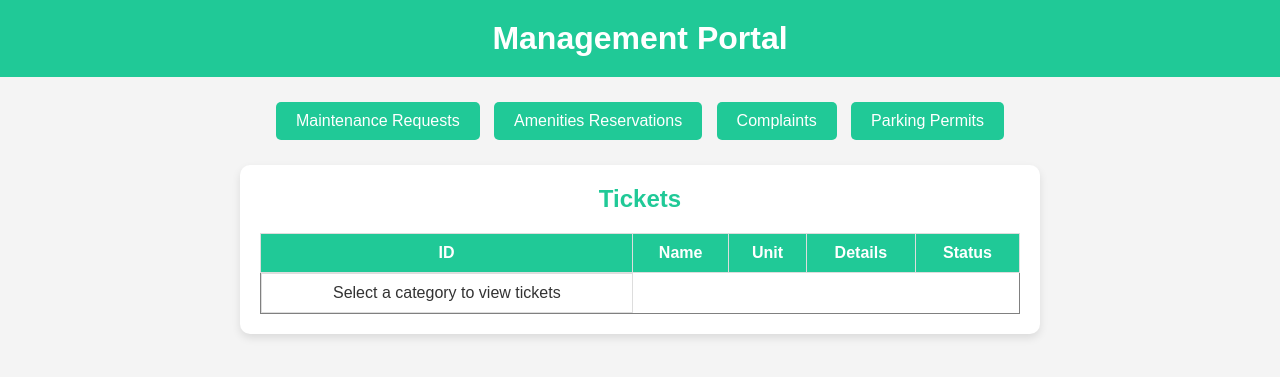
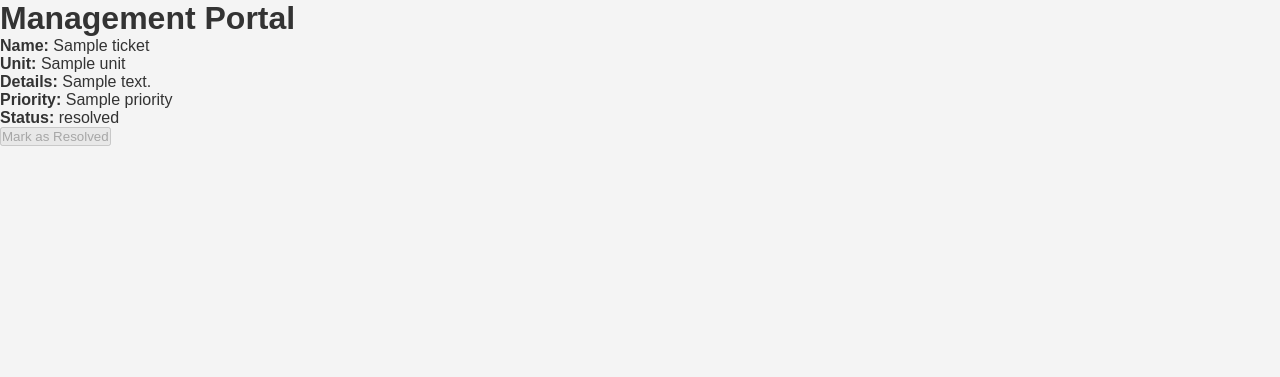
Before and after one commit to CyberSavvyy/MaintenanceWebsite, a Flask app: template templates/management.html in a window 1280 px wide. Shown: the top 377 px of the page. Run offline with Flask 3, Linux system fonts and the light colour scheme; the template is opened without the code that fills it: most values are stand-ins (such as "Sample title", 1, 10 or a date in 2020).

Commit message:
add several functionalities to the app.py and management.html

```diff
--- a/templates/management.html
+++ b/templates/management.html
@@ -10,70 +10,67 @@
     />
   </head>
   <body>
-    <header>
-      <h1>Management Portal</h1>
-    </header>
+    <h1>Management Portal</h1>
 
-    <main>
-      <!-- Navigation for ticket categories -->
-      <nav>
-        <button onclick="loadTickets('maintenance')">
-          Maintenance Requests
+    <!-- Container for tickets -->
+    <div id="tickets-container">
+      <!-- Example ticket layout -->
+      {% for ticket in tickets %}
+      <div class="ticket">
+        <p><strong>Name:</strong> {{ ticket.name }}</p>
+        <p><strong>Unit:</strong> {{ ticket.unit }}</p>
+        <p><strong>Details:</strong> {{ ticket.details }}</p>
+        <p><strong>Priority:</strong> {{ ticket.priority }}</p>
+        <p>
+          <strong>Status:</strong>
+          <span class="status">{{ ticket.status }}</span>
+        </p>
+        <button
+          class="resolve-btn"
+          data-id="{{ ticket.id }}"
+          data-category="{{ ticket.category }}"
+          {% if ticket.status == 'resolved' %} disabled {% endif %}
+        >
+          Mark as Resolved
         </button>
-        <button onclick="loadTickets('amenities')">
-          Amenities Reservations
-        </button>
-        <button onclick="loadTickets('complaints')">Complaints</button>
-        <button onclick="loadTickets('parking')">Parking Permits</button>
-      </nav>
+      </div>
+      {% endfor %}
+    </div>
 
-      <!-- Ticket display section -->
-      <section id="ticket-display">
-        <h2>Tickets</h2>
-        <table id="ticket-table" border="1">
-          <thead>
-            <tr>
-              <th>ID</th>
-              <th>Name</th>
-              <th>Unit</th>
-              <th>Details</th>
-              <th>Status</th>
-            </tr>
-          </thead>
-          <tbody>
-            <tr>
-              <td colspan="5">Select a category to view tickets</td>
-            </tr>
-          </tbody>
-        </table>
-      </section>
-    </main>
+    <!-- JavaScript to handle the "Mark as Resolved" functionality -->
+    <script>
+      document.addEventListener('DOMContentLoaded', () => {
+        const resolveButtons = document.querySelectorAll('.resolve-btn');
 
-    <script>
-      async function loadTickets(category) {
-        const response = await fetch(`/getTickets/${category}`);
-        const tickets = await response.json();
+        resolveButtons.forEach((button) => {
+          button.addEventListener('click', () => {
+            const ticketId = button.getAttribute('data-id');
+            const category = button.getAttribute('data-category');
 
-        const tableBody = document.querySelector("#ticket-table tbody");
-        tableBody.innerHTML = ""; // Clear existing rows
-
-        if (tickets.length === 0) {
-          tableBody.innerHTML = `<tr><td colspan="5">No tickets found for ${category}</td></tr>`;
-          return;
-        }
-
-        tickets.forEach((ticket) => {
-          const row = document.createElement("tr");
-          row.innerHTML = `
-                    <td>${ticket.id}</td>
-                    <td>${ticket.name}</td>
-                    <td>${ticket.unit}</td>
-                    <td>${ticket.details.join(", ")}</td>
-                    <td>${ticket.status}</td>
-                `;
-          tableBody.appendChild(row);
+            fetch('/resolveTicket', {
+              method: 'POST',
+              headers: { 'Content-Type': 'application/json' },
+              body: JSON.stringify({ id: ticketId, category: category }),
+            })
+              .then((response) => {
+                if (!response.ok) {
+                  throw new Error('Network response was not ok');
+                }
+                return response.json();
+              })
+              .then((data) => {
+                alert(data.message);
+                button.parentElement.querySelector('.status').innerText =
+                  'resolved';
+                button.disabled = true; // Disable the button after resolving
+              })
+              .catch((error) => {
+                console.error('Error:', error);
+                alert('Failed to resolve ticket. Please try again.');
+              });
+          });
         });
-      }
+      });
     </script>
   </body>
 </html>
```
Also changed, not shown: management.html (deleted, +0 -76 lines).
